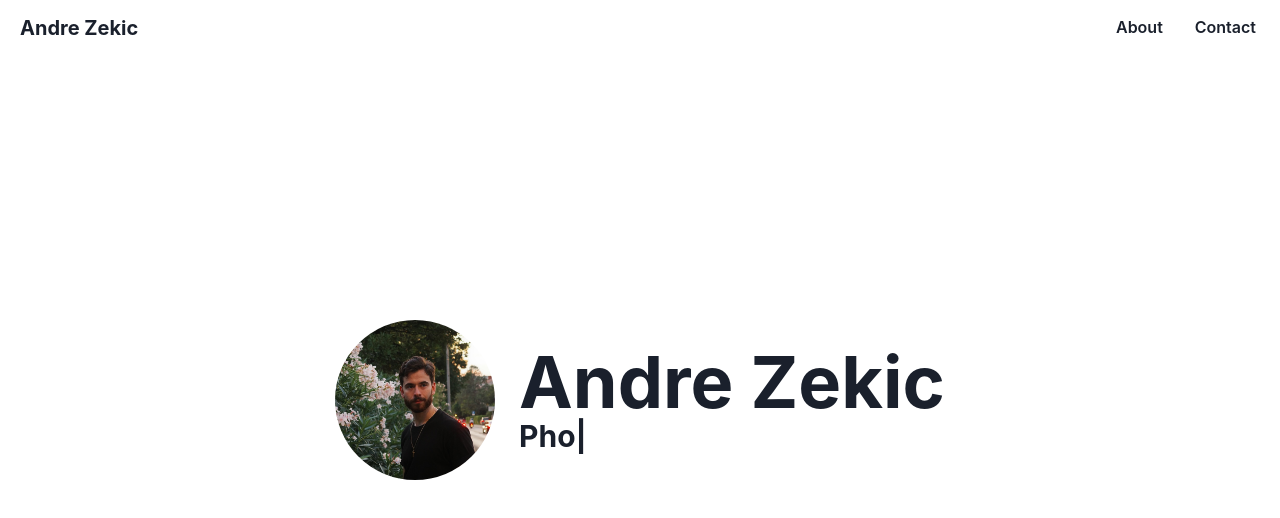
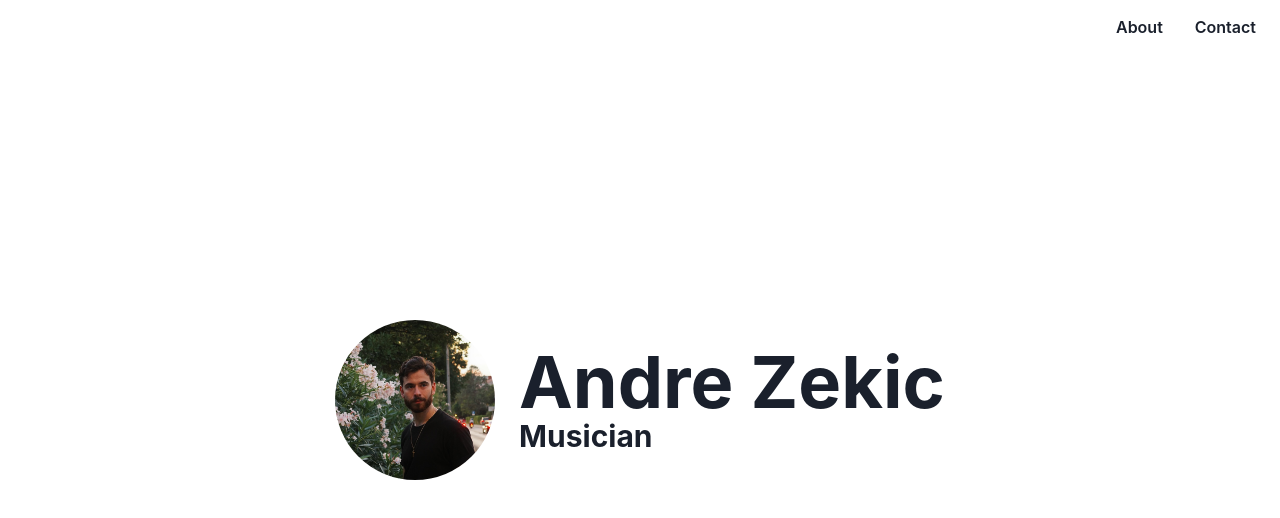
Before and after one commit to azekic/zekic, a React (Vite) app: page / in a window 1280 px wide. Shown: the top 518 px of the page. Built offline with nearby package versions, Linux system fonts and the light colour scheme.

Commit message:
hide nav component on homepage

```diff
--- a/src/components/NavigationBar.tsx
+++ b/src/components/NavigationBar.tsx
@@ -6,11 +6,13 @@ export function NavigationBar() {
 
   return (
     <Flex p={2} width="100vw" position="absolute" alignItems="center">
-      <Heading size="md" px={3}>
-        <Link as={ReactRouterLink} to={"/"}>
-          Andre Zekic
-        </Link>
-      </Heading>
+      {!isRoot && (
+        <Heading size="md" px={3}>
+          <Link as={ReactRouterLink} to={"/"}>
+            Andre Zekic
+          </Link>
+        </Heading>
+      )}
       <Spacer />
       <Button as={ReactRouterLink} to={isRoot ? "about" : "/"} variant="ghost">
         {isRoot ? "About" : "Home"}
```
